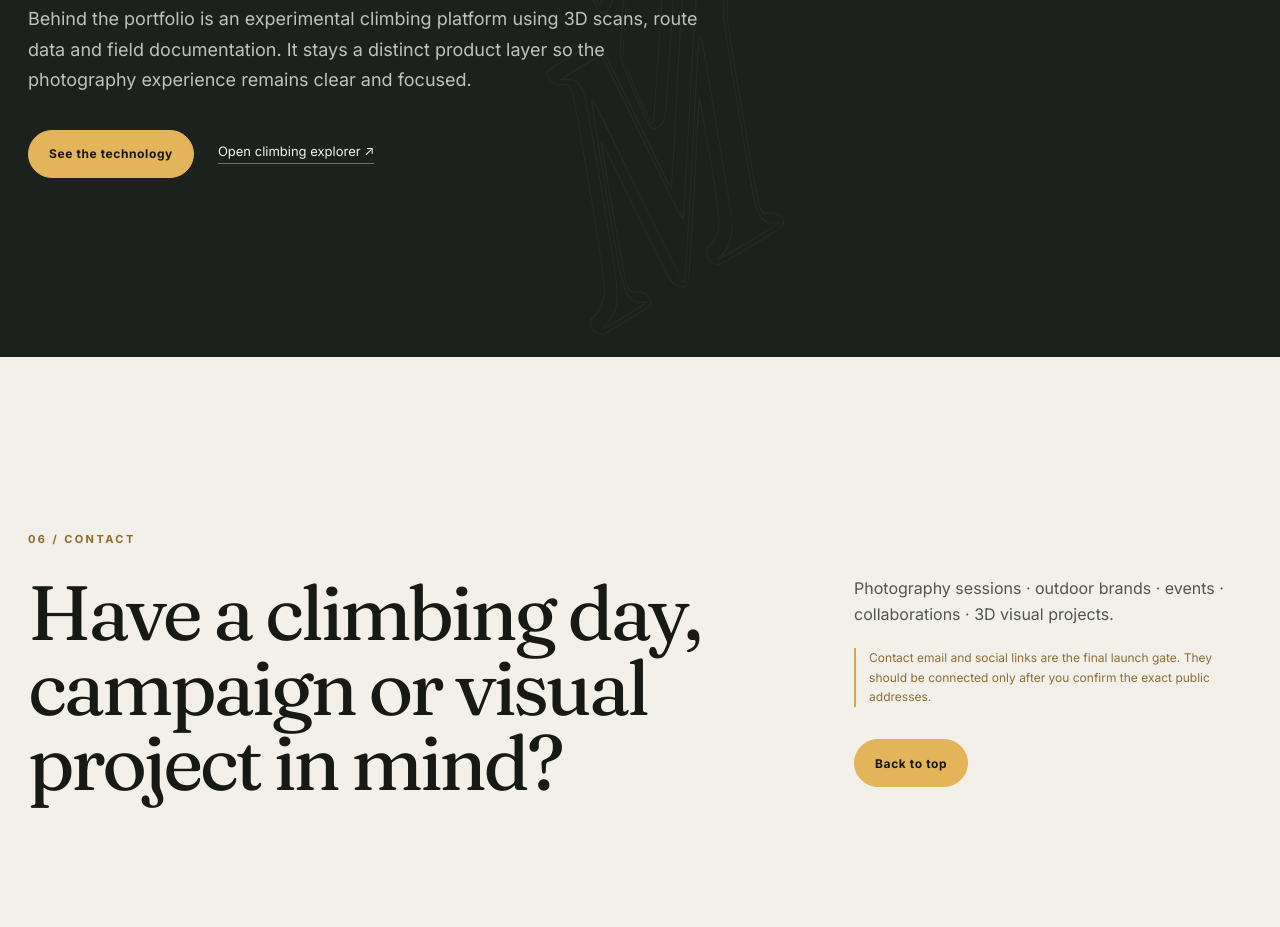
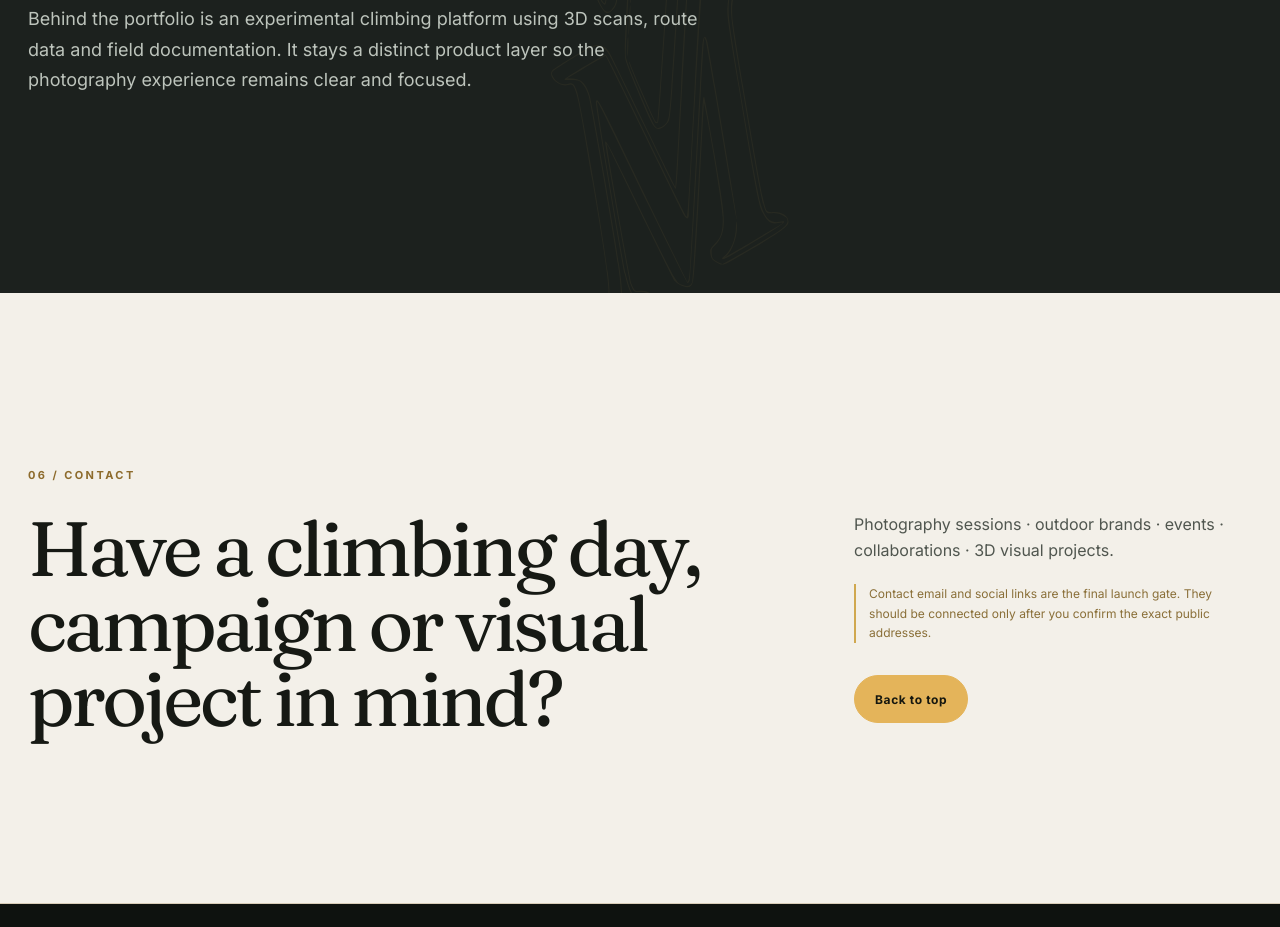
Before and after one commit to fstawiarski-ux/Vertical-Moment, a Next.js app in the folder website/: page / in a window 1280 px wide. Shown: the part 4520-5447 px from the top of the page. Built offline with nearby package versions, Linux system fonts and the light colour scheme.

Commit message:
chore: remove dead Lab CTAs, add temporary platform redirects

```diff
--- a/website/app/page.tsx
+++ b/website/app/page.tsx
@@ -1,5 +1,5 @@
 import Image from "next/image";
-import Link from "next/link";
+
 import { PhotographyGallery } from "./components/photography-gallery";
 import { PhotographyNav } from "./components/photography-nav";
 import styles from "./photography-home.module.css";
@@ -145,10 +145,7 @@ export default function Home() {
               <p>
                 Behind the portfolio is an experimental climbing platform using 3D scans, route data and field documentation. It stays a distinct product layer so the photography experience remains clear and focused.
               </p>
-              <div className={styles.labActions}>
-                <Link className={styles.primaryButton} href="/technology">See the technology</Link>
-                <Link className={styles.textLink} href="/explore">Open climbing explorer <span aria-hidden="true">↗</span></Link>
-              </div>
+
             </div>
           </div>
         </section>
--- a/website/next.config.mjs
+++ b/website/next.config.mjs
@@ -1,6 +1,13 @@
+import { initOpenNextCloudflareForDev } from "@opennextjs/cloudflare";
+
+initOpenNextCloudflareForDev();
+
 /** @type {import('next').NextConfig} */
-const nextConfig = {};
+const nextConfig = {
+  async redirects() {
+    return ["/explore", "/technology", "/report", "/contribute", "/review-preview", "/start"]
+      .map((source) => ({ source, destination: "/", permanent: false }));
+  },
+};
 
 export default nextConfig;
-
-import('@opennextjs/cloudflare').then(m => m.initOpenNextCloudflareForDev());
```
